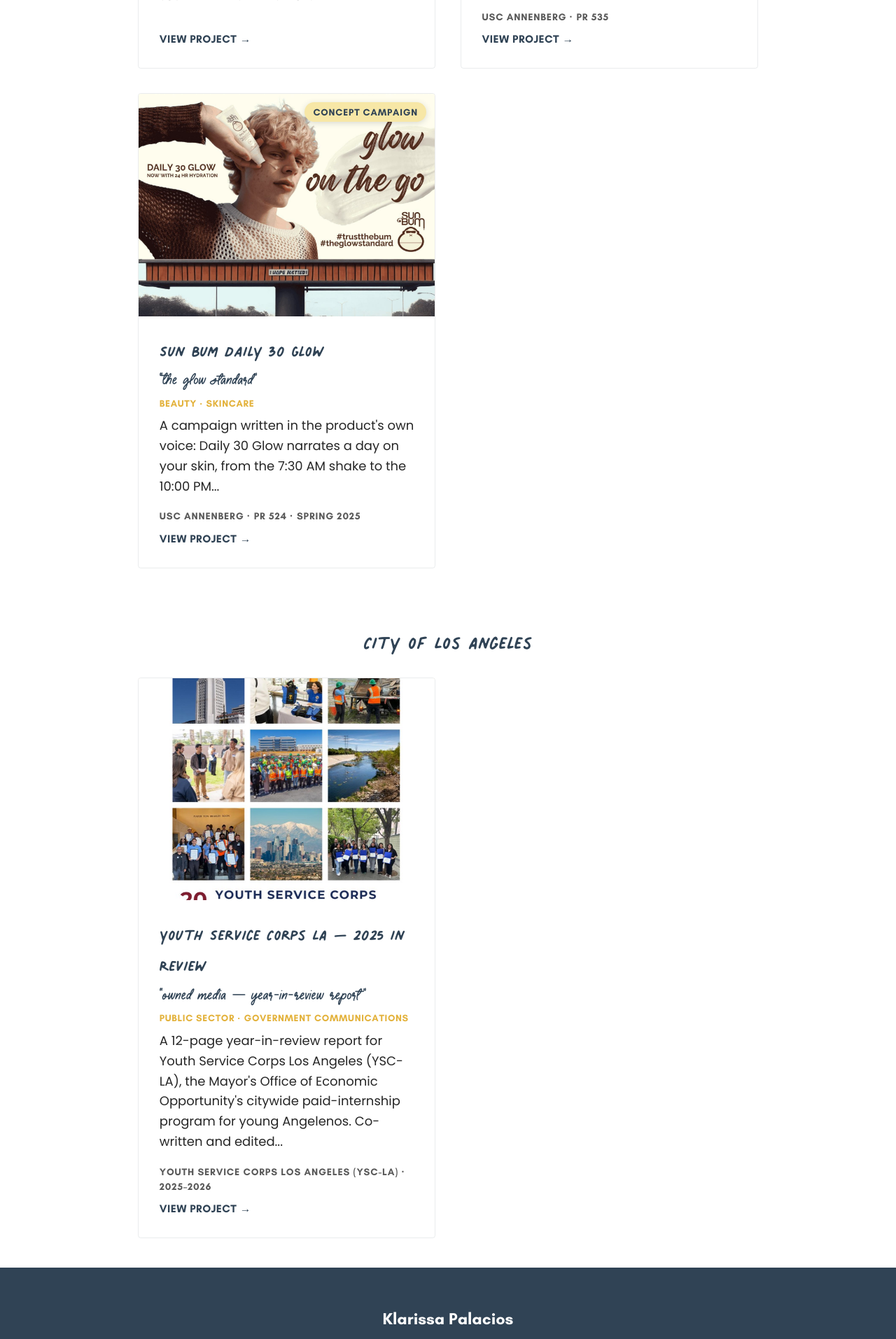
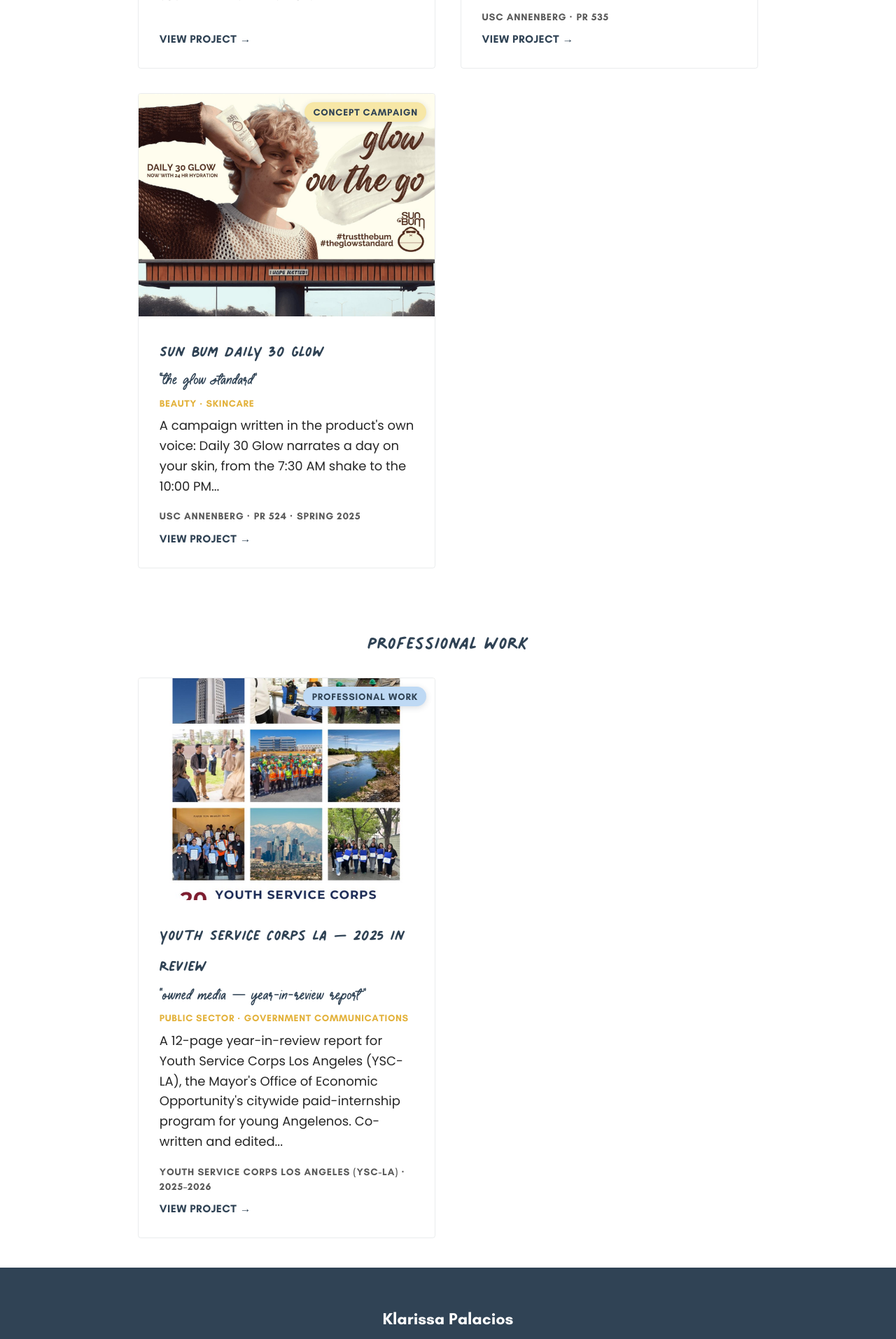
Before and after one commit to kipalacios/kipalacios.github.io, a Jekyll site: the page built from pages/portfolio.md, in a window 1280 px wide. Shown: the part 1119-3032 px from the top of the page at 70% size. Built offline with Jekyll 4.4.1, drawn with Linux system fonts in a browser that asks for light colours; a script that is not in the unit is left out.

Commit message:
Add a Professional Work section to mirror Concept Campaigns
Renames the portfolio's "City of Los Angeles" group to "Professional
Work" and gives real work its own badge (blue pill) on both the
portfolio card and the campaign hero, parallel to the existing yellow
"Concept Campaign" badge — so every project states what it is instead
of leaving real work to be inferred from a missing badge.

Co-Authored-By: Claude Sonnet 5 <noreply@anthropic.com>

```diff
--- a/_includes/portfolio/card.liquid
+++ b/_includes/portfolio/card.liquid
@@ -8,7 +8,8 @@ them, so both render identically.
 <a class="portfolio-index__card" href="{{ item.redirect_url | default: item.url | relative_url }}">
     <div class="portfolio-index__image-wrap">
         <img class="portfolio-index__image" src="{{ item.img | relative_url }}" alt="{{ item.img_alt | default: item.title }}" loading="lazy">
-        {% if item.concept %}<span class="portfolio-index__badge">Concept Campaign</span>{% endif %}
+        {% if item.concept %}<span class="portfolio-index__badge">Concept Campaign</span>
+        {% elsif item.concept == false %}<span class="portfolio-index__badge portfolio-index__badge--work">Professional Work</span>{% endif %}
     </div>
     <div class="portfolio-index__body">
         <h3 class="portfolio-index__title">{{ item.title }}</h3>
--- a/_layouts/campaign-hub.liquid
+++ b/_layouts/campaign-hub.liquid
@@ -22,7 +22,8 @@ page's <h1>, so the hero below doesn't repeat the title.
 
   <header class="case-hero">
     <div class="case-hero__inner">
-      {% if page.concept %}<p class="case-hero__badge">Concept Campaign</p>{% endif %}
+      {% if page.concept %}<p class="case-hero__badge">Concept Campaign</p>
+      {% elsif page.concept == false %}<p class="case-hero__badge case-hero__badge--work">Professional Work</p>{% endif %}
       {% if page.tagline %}<p class="case-hero__tagline">&ldquo;{{ page.tagline }}&rdquo;</p>{% endif %}
       <div class="case-hero__meta">
         {% if page.client %}<span><strong>Client</strong> {{ page.client }}</span>{% endif %}
--- a/_layouts/campaign-single.liquid
+++ b/_layouts/campaign-single.liquid
@@ -16,7 +16,8 @@ empty sections. Every block is optional.
 
   <header class="case-hero">
     <div class="case-hero__inner">
-      {% if page.concept %}<p class="case-hero__badge">Concept Campaign</p>{% endif %}
+      {% if page.concept %}<p class="case-hero__badge">Concept Campaign</p>
+      {% elsif page.concept == false %}<p class="case-hero__badge case-hero__badge--work">Professional Work</p>{% endif %}
       {% if page.tagline %}<p class="case-hero__tagline">&ldquo;{{ page.tagline }}&rdquo;</p>{% endif %}
       <div class="case-hero__meta">
         {% if page.client %}<span><strong>Client</strong> {{ page.client }}</span>{% endif %}
--- a/_sass/_custom.scss
+++ b/_sass/_custom.scss
@@ -1639,6 +1639,12 @@ a.button.creator-bio__collab-cta {
     border-radius: 999px;
     padding: 0.4em 1em;
     margin: 0 0 1.2em;
+
+    // Real client/employer work, alongside the default (concept campaign) yellow —
+    // same pill, secondary accent color so the two read as a deliberate pair.
+    &--work {
+      background: $kppr-blue;
+    }
   }
 
   &__title {
@@ -2354,6 +2360,12 @@ a.button.creator-bio__collab-cta {
   border-radius: 999px;
   padding: 0.45em 0.9em;
   box-shadow: 0 2px 8px rgba($kppr-navy, 0.18);
+
+  // Real client/employer work, alongside the default (concept campaign) yellow —
+  // same pill, secondary accent color so the two read as a deliberate pair.
+  &--work {
+    background: $kppr-blue;
+  }
 }
 
 .portfolio-index__body {
--- a/pages/portfolio.md
+++ b/pages/portfolio.md
@@ -12,7 +12,7 @@ groups:
       - /portfolio/open-mind/
       - /portfolio/rare-hair/
       - /portfolio/sun-bum-glow/
-  - title: City of Los Angeles
+  - title: Professional Work
     items:
       - /portfolio/ysc-la-newsletter/
 ---
```
